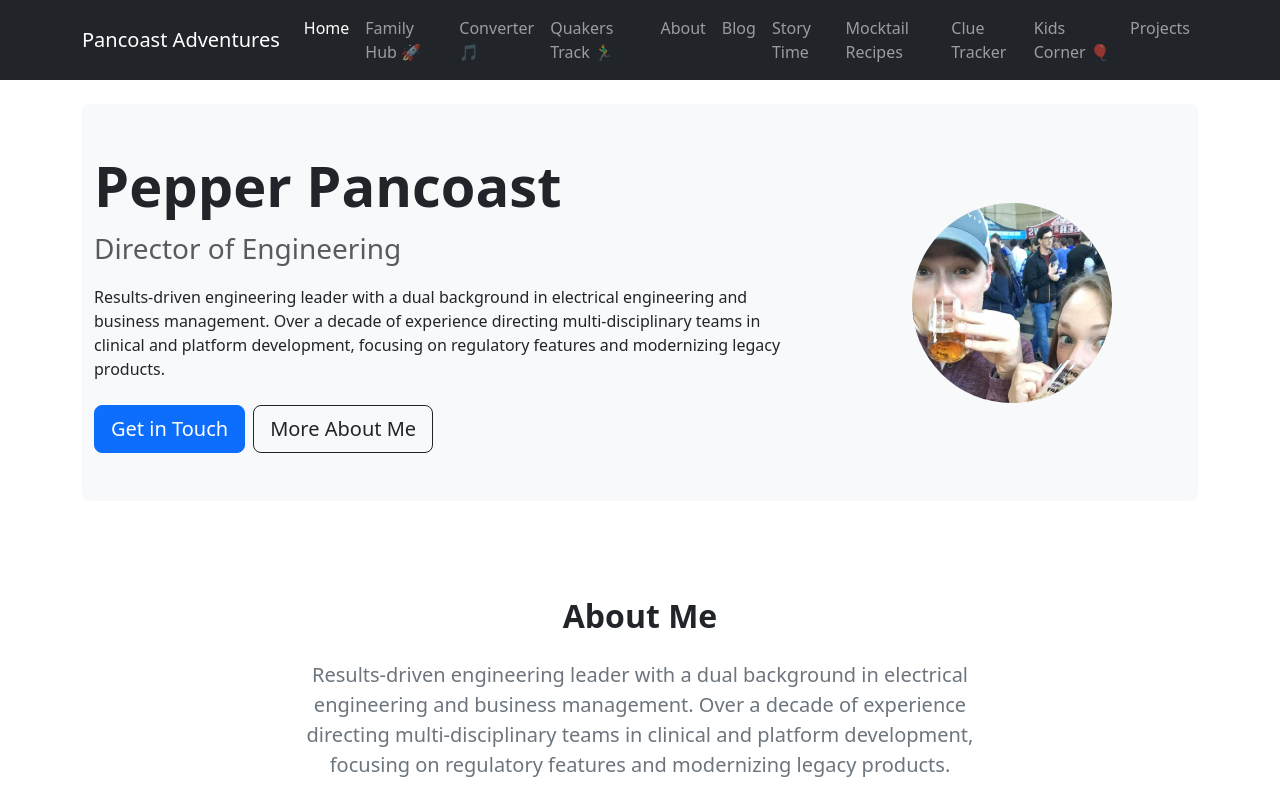
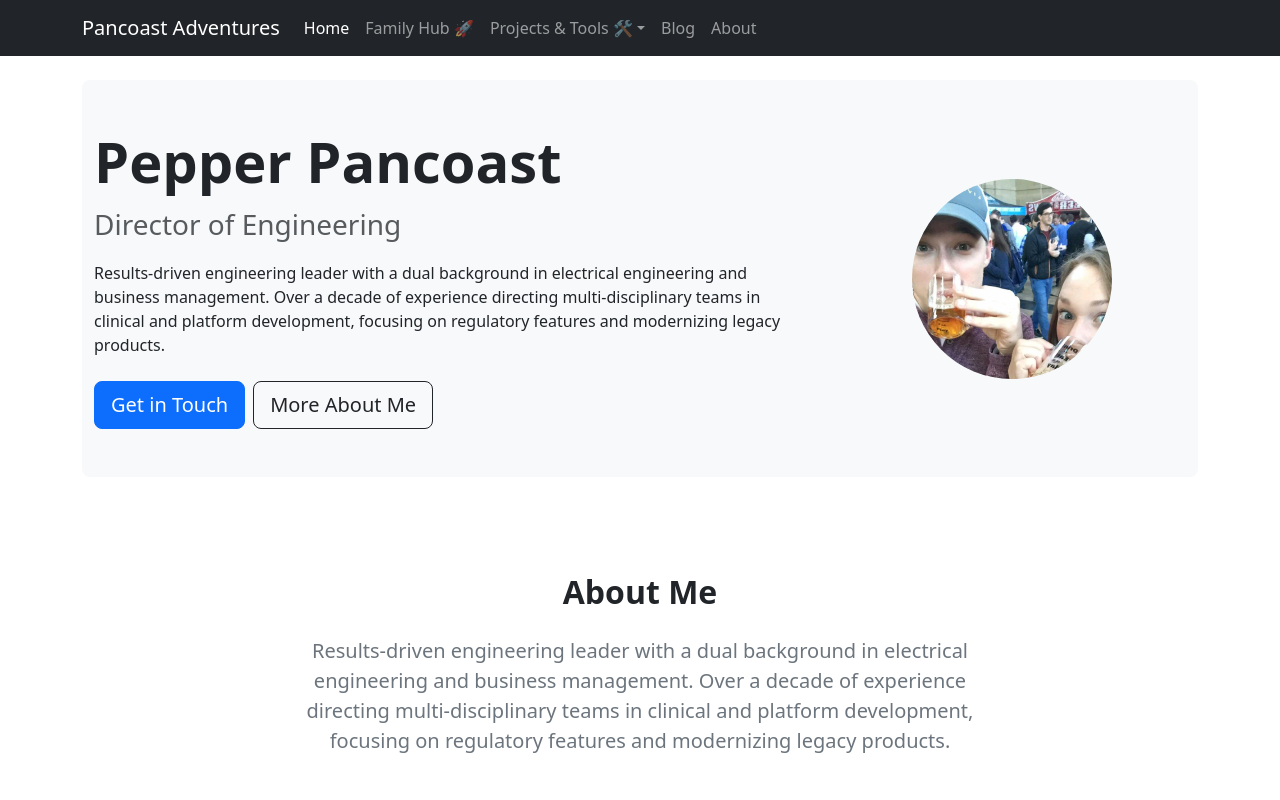
Before and after one commit to drtootsie/drtootsie.github.io, a React (Vite) app: page / in a window 1280 px wide. Shown: the top 800 px of the page. Built offline with nearby package versions, Linux system fonts and the light colour scheme.

Commit message:
Refactor project structure: moved interactive tools to projects directory and cleaned up navigation with a dropdown

```diff
--- a/src/App.jsx
+++ b/src/App.jsx
@@ -3,14 +3,14 @@ import Layout from './components/Layout';
 import Home from './pages/Home';
 import About from './pages/About';
 import Blog from './pages/Blog';
-import StoryTime from './pages/StoryTime';
-import MocktailRecipes from './pages/MocktailRecipes';
-import GitHubProjects from './pages/GitHubProjects';
-import ClueTracker from './pages/ClueTracker';
-import KidsCorner from './pages/KidsCorner';
 import InteractiveHub from './pages/InteractiveHub';
-import PlaylistConverter from './pages/PlaylistConverter';
-import MosesBrownTrack from './pages/MosesBrownTrack';
+import ClueTracker from './pages/projects/ClueTracker';
+import KidsCorner from './pages/projects/KidsCorner';
+import MosesBrownTrack from './pages/projects/MosesBrownTrack';
+import PlaylistConverter from './pages/projects/PlaylistConverter';
+import StoryTime from './pages/projects/StoryTime';
+import MocktailRecipes from './pages/projects/MocktailRecipes';
+import GitHubProjects from './pages/projects/GitHubProjects';
 import './App.css';
 
 function App() {
@@ -21,14 +21,16 @@ function App() {
           <Route index element={<Home />} />
           <Route path="about" element={<About />} />
           <Route path="blog" element={<Blog />} />
-          <Route path="story-time" element={<StoryTime />} />
-          <Route path="mocktail-recipes" element={<MocktailRecipes />} />
-          <Route path="projects" element={<GitHubProjects />} />
-          <Route path="clue" element={<ClueTracker />} />
-          <Route path="kids-corner" element={<KidsCorner />} />
           <Route path="hub" element={<InteractiveHub />} />
-          <Route path="convert" element={<PlaylistConverter />} />
-          <Route path="quakers-track" element={<MosesBrownTrack />} />
+          <Route path="projects">
+            <Route index element={<GitHubProjects />} />
+            <Route path="clue" element={<ClueTracker />} />
+            <Route path="kids-corner" element={<KidsCorner />} />
+            <Route path="quakers-track" element={<MosesBrownTrack />} />
+            <Route path="convert" element={<PlaylistConverter />} />
+            <Route path="story-time" element={<StoryTime />} />
+            <Route path="mocktail-recipes" element={<MocktailRecipes />} />
+          </Route>
         </Route>
       </Routes>
     </Router>
--- a/src/components/Layout.jsx
+++ b/src/components/Layout.jsx
@@ -1,6 +1,6 @@
 import React from 'react';
 import { Outlet } from 'react-router-dom';
-import { Navbar, Nav, Container } from 'react-bootstrap';
+import { Navbar, Nav, Container, NavDropdown } from 'react-bootstrap';
 import { LinkContainer } from 'react-router-bootstrap';
 
 const Layout = () => {
@@ -20,32 +20,37 @@ const Layout = () => {
               <LinkContainer to="/hub">
                 <Nav.Link>Family Hub 🚀</Nav.Link>
               </LinkContainer>
-              <LinkContainer to="/convert">
-                <Nav.Link>Converter 🎵</Nav.Link>
-              </LinkContainer>
-              <LinkContainer to="/quakers-track">
-                <Nav.Link>Quakers Track 🏃‍♂️</Nav.Link>
+
+              <NavDropdown title="Projects & Tools 🛠️" id="projects-dropdown">
+                <LinkContainer to="/projects/clue">
+                  <NavDropdown.Item>Clue Investigator</NavDropdown.Item>
+                </LinkContainer>
+                <LinkContainer to="/projects/kids-corner">
+                  <NavDropdown.Item>Kids Corner 🎈</NavDropdown.Item>
+                </LinkContainer>
+                <LinkContainer to="/projects/story-time">
+                  <NavDropdown.Item>AI Story Studio ✨</NavDropdown.Item>
+                </LinkContainer>
+                <LinkContainer to="/projects/quakers-track">
+                  <NavDropdown.Item>Quakers Track 🏃‍♂️</NavDropdown.Item>
+                </LinkContainer>
+                <LinkContainer to="/projects/convert">
+                  <NavDropdown.Item>Playlist Converter 🎵</NavDropdown.Item>
+                </LinkContainer>
+                <NavDropdown.Divider />
+                <LinkContainer to="/projects/mocktail-recipes">
+                  <NavDropdown.Item>Mocktail Recipes</NavDropdown.Item>
+                </LinkContainer>
+                <LinkContainer to="/projects">
+                  <NavDropdown.Item>GitHub Work</NavDropdown.Item>
+                </LinkContainer>
+              </NavDropdown>
+
+              <LinkContainer to="/blog">
+                <Nav.Link>Blog</Nav.Link>
               </LinkContainer>
               <LinkContainer to="/about">
                 <Nav.Link>About</Nav.Link>
-              </LinkContainer>
-              <LinkContainer to="/blog">
-                <Nav.Link>Blog</Nav.Link>
-              </LinkContainer>
-              <LinkContainer to="/story-time">
-                <Nav.Link>Story Time</Nav.Link>
-              </LinkContainer>
-              <LinkContainer to="/mocktail-recipes">
-                <Nav.Link>Mocktail Recipes</Nav.Link>
-              </LinkContainer>
-              <LinkContainer to="/clue">
-                <Nav.Link>Clue Tracker</Nav.Link>
-              </LinkContainer>
-              <LinkContainer to="/kids-corner">
-                <Nav.Link>Kids Corner 🎈</Nav.Link>
-              </LinkContainer>
-              <LinkContainer to="/projects">
-                <Nav.Link>Projects</Nav.Link>
               </LinkContainer>
             </Nav>
           </Navbar.Collapse>
--- a/src/data/resume.json
+++ b/src/data/resume.json
@@ -83,19 +83,19 @@
       "name": "Clue Investigator Tool",
       "description": "An advanced logic-based tracking tool for the board game Clue, featuring a custom deduction engine and strategic advice.",
       "keywords": ["React", "Logic Engine", "Game Strategy", "Bootstrap"],
-      "url": "/#/clue"
+      "url": "/#/projects/clue"
     },
     {
       "name": "Kids Corner Games",
       "description": "A collection of interactive puzzle games designed for children, including memory matches, picture puzzles, and logic games.",
       "keywords": ["React", "Educational Games", "Kids", "Mobile Friendly"],
-      "url": "/#/kids-corner"
+      "url": "/#/projects/kids-corner"
     },
     {
       "name": "Quakers Track Coaches Corner",
       "description": "A dedicated dashboard for Moses Brown High School Track & XC, tracking season PRs, coaching projects, and team updates.",
       "keywords": ["React", "Data Tracking", "Athletics", "Coaching"],
-      "url": "/#/quakers-track"
+      "url": "/#/projects/quakers-track"
     },
     {
       "name": "Clinical Platform Modernization",
--- a/src/pages/StoryTime.jsx
+++ b/src/pages/projects/StoryTime.jsx
@@ -1,6 +1,6 @@
 import React, { useState } from 'react';
 import { Container, Row, Col, Form, Button, Card, Spinner, Badge } from 'react-bootstrap';
-import StickFigure from '../components/StoryStudio/StickFigure';
+import StickFigure from '../../components/StoryStudio/StickFigure';
 
 const MORALS = {
   friendship: "They learned that even the biggest challenges are easy when you have friends by your side.",
```
Also changed, not shown: src/pages/projects/ClueTracker.jsx (renamed from src/pages/ClueTracker.jsx, +5 -5 lines), src/pages/projects/KidsCorner.jsx (renamed from src/pages/KidsCorner.jsx, +5 -5 lines), src/pages/projects/GitHubProjects.jsx (renamed from src/pages/GitHubProjects.jsx), src/pages/projects/MocktailRecipes.jsx (renamed from src/pages/MocktailRecipes.jsx), src/pages/projects/MosesBrownTrack.jsx (renamed from src/pages/MosesBrownTrack.jsx), src/pages/projects/PlaylistConverter.jsx (renamed from src/pages/PlaylistConverter.jsx).
